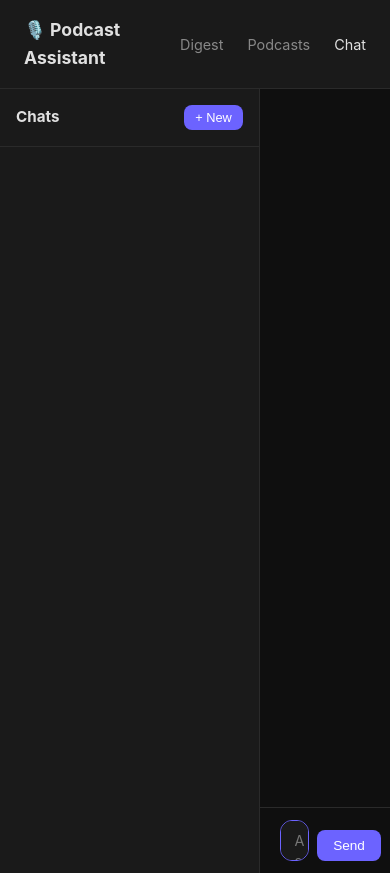
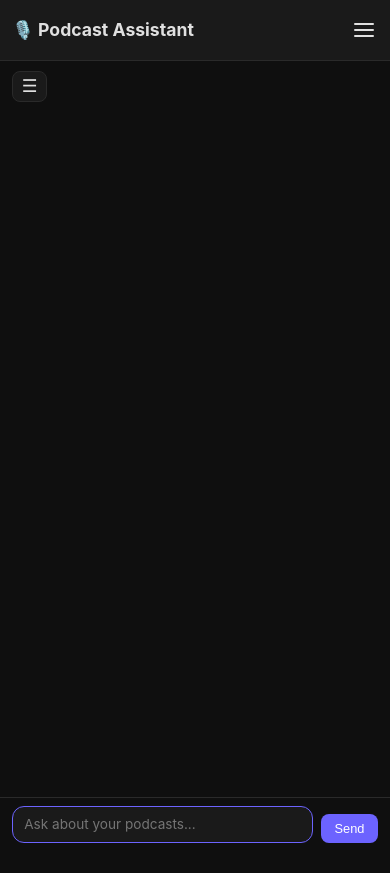
Before and after one commit to guptaShourya/AI-Podcast-assistant, a FastAPI app: page /ui/chat in a window 390 px wide. After the commit the page ends 843 px from the top, so only its background shows below. Run offline with FastAPI, Linux system fonts and the light colour scheme; data that the repository does not hold is empty; parts of the project's set-up code (start-up, migrations or seed data) failed here and were passed over.

Commit message:
feat: implement mobile sidebar toggle and enhance chat layout responsiveness

```diff
--- a/app/ui/static/chat.js
+++ b/app/ui/static/chat.js
@@ -3,6 +3,13 @@
 let currentConversationId = null;
 let currentObjective = null;
 let isStreaming = false;
+
+// ── Sidebar toggle (mobile) ─────────────────────────────────
+
+function toggleSidebar() {
+  document.getElementById("sidebar").classList.toggle("open");
+  document.getElementById("sidebar-backdrop").classList.toggle("open");
+}
 
 // ── Sidebar ──────────────────────────────────────────────────
 
@@ -48,6 +55,11 @@ async function loadConversations() {
 async function loadConversation(id) {
   currentConversationId = id;
   history.replaceState(null, "", "/ui/chat/" + id);
+
+  // Close sidebar on mobile
+  document.getElementById("sidebar").classList.remove("open");
+  document.getElementById("sidebar-backdrop").classList.remove("open");
+
   await loadConversations(); // refresh active state
 
   // Load messages
@@ -260,11 +272,14 @@ function renderMarkdown(text) {
     return 'class="md-score md-score-' + cls + '" data-score="' + s + '"';
   });
   // Colorize relevance badges
-  html = html.replace(/class="md-relevance" data-score="(\d+)"/g, function (_, s) {
-    const n = parseInt(s);
-    const cls = n >= 7 ? "high" : n >= 4 ? "mid" : "low";
-    return 'class="md-relevance md-rel-' + cls + '" data-score="' + s + '"';
-  });
+  html = html.replace(
+    /class="md-relevance" data-score="(\d+)"/g,
+    function (_, s) {
+      const n = parseInt(s);
+      const cls = n >= 7 ? "high" : n >= 4 ? "mid" : "low";
+      return 'class="md-relevance md-rel-' + cls + '" data-score="' + s + '"';
+    },
+  );
 
   return "<p>" + html + "</p>";
 }
--- a/app/ui/static/style.css
+++ b/app/ui/static/style.css
@@ -637,9 +637,18 @@ h1 {
   flex-shrink: 0;
 }
 
-.md-score-high { background: rgba(52, 211, 153, 0.15); color: var(--green); }
-.md-score-mid  { background: rgba(251, 191, 36, 0.15); color: var(--yellow); }
-.md-score-low  { background: rgba(248, 113, 113, 0.15); color: var(--red); }
+.md-score-high {
+  background: rgba(52, 211, 153, 0.15);
+  color: var(--green);
+}
+.md-score-mid {
+  background: rgba(251, 191, 36, 0.15);
+  color: var(--yellow);
+}
+.md-score-low {
+  background: rgba(248, 113, 113, 0.15);
+  color: var(--red);
+}
 
 /* ── Relevance badge ─────────────────────── */
 
@@ -661,9 +670,18 @@ h1 {
   font-size: 0.68rem;
 }
 
-.md-rel-high { background: rgba(52, 211, 153, 0.12); color: var(--green); }
-.md-rel-mid  { background: rgba(251, 191, 36, 0.12); color: var(--yellow); }
-.md-rel-low  { background: rgba(248, 113, 113, 0.12); color: var(--red); }
+.md-rel-high {
+  background: rgba(52, 211, 153, 0.12);
+  color: var(--green);
+}
+.md-rel-mid {
+  background: rgba(251, 191, 36, 0.12);
+  color: var(--yellow);
+}
+.md-rel-low {
+  background: rgba(248, 113, 113, 0.12);
+  color: var(--red);
+}
 
 .msg-bubble strong {
   color: var(--text);
@@ -770,3 +788,295 @@ h1 {
 .modal textarea:focus {
   border-color: var(--accent);
 }
+
+/* ── Hamburger Toggle (hidden on desktop) ── */
+
+.nav-toggle {
+  display: none;
+  flex-direction: column;
+  gap: 4px;
+  background: none;
+  border: none;
+  cursor: pointer;
+  padding: 4px;
+}
+
+.nav-toggle span {
+  display: block;
+  width: 20px;
+  height: 2px;
+  background: var(--text);
+  border-radius: 1px;
+  transition: transform 0.2s, opacity 0.2s;
+}
+
+/* ── Sidebar Toggle (mobile chat) ────────── */
+
+.sidebar-toggle {
+  display: none;
+  position: absolute;
+  top: 0.6rem;
+  left: 0.75rem;
+  background: var(--surface);
+  border: 1px solid var(--border);
+  color: var(--text);
+  font-size: 1.1rem;
+  border-radius: 0.5rem;
+  padding: 0.25rem 0.55rem;
+  cursor: pointer;
+  z-index: 5;
+}
+
+.sidebar-backdrop {
+  display: none;
+}
+
+/* ── Responsive: Tablet ≤ 768px ──────────── */
+
+@media (max-width: 768px) {
+  .container {
+    padding: 0 1rem;
+  }
+
+  /* ── Nav hamburger ── */
+  .nav-toggle {
+    display: flex;
+    margin-left: auto;
+  }
+
+  nav .container {
+    flex-wrap: wrap;
+    gap: 0;
+  }
+
+  nav .links {
+    display: none;
+    width: 100%;
+    flex-direction: column;
+    gap: 0;
+    padding-top: 0.75rem;
+  }
+
+  nav.open .links {
+    display: flex;
+  }
+
+  nav .links a {
+    padding: 0.5rem 0;
+    font-size: 1rem;
+    border-bottom: 1px solid var(--border);
+  }
+
+  nav .links a:last-child {
+    border-bottom: none;
+  }
+
+  /* ── Chat sidebar overlay ── */
+  .sidebar-toggle {
+    display: block;
+  }
+
+  .chat-layout {
+    position: relative;
+  }
+
+  .chat-sidebar {
+    position: fixed;
+    top: 0;
+    left: 0;
+    bottom: 0;
+    z-index: 50;
+    transform: translateX(-100%);
+    transition: transform 0.25s ease;
+    width: 280px;
+    min-width: 280px;
+  }
+
+  .chat-sidebar.open {
+    transform: translateX(0);
+  }
+
+  .sidebar-backdrop {
+    display: none;
+    position: fixed;
+    inset: 0;
+    background: rgba(0, 0, 0, 0.5);
+    z-index: 40;
+  }
+
+  .sidebar-backdrop.open {
+    display: block;
+  }
+
+  /* ── Chat messages full width ── */
+  .msg-user {
+    max-width: 85%;
+  }
+
+  .msg-assistant {
+    max-width: 100%;
+  }
+
+  .chat-messages {
+    padding: 1rem;
+  }
+
+  .chat-input-area {
+    padding: 0.5rem 0.75rem;
+  }
+
+  /* ── Podcast items stack ── */
+  .podcast-item {
+    flex-direction: column;
+    align-items: flex-start;
+    gap: 0.75rem;
+  }
+
+  .podcast-item .info {
+    width: 100%;
+  }
+
+  /* ── Episode detail meta wrap ── */
+  .meta {
+    gap: 0.5rem;
+  }
+
+  /* ── Digest cards ── */
+  .card {
+    padding: 1rem;
+  }
+
+  .card-header {
+    gap: 0.75rem;
+  }
+
+  h1 {
+    font-size: 1.3rem;
+  }
+
+  main {
+    padding: 1.5rem 0 3rem;
+  }
+}
+
+/* ── Responsive: Phone ≤ 480px ───────────── */
+
+@media (max-width: 480px) {
+  .container {
+    padding: 0 0.75rem;
+  }
+
+  h1 {
+    font-size: 1.15rem;
+  }
+
+  .subtitle {
+    font-size: 0.82rem;
+    margin-bottom: 1.5rem;
+  }
+
+  main {
+    padding: 1rem 0 2rem;
+  }
+
+  /* ── Cards compact ── */
+  .card {
+    padding: 0.85rem;
+    border-radius: 0.6rem;
+  }
+
+  .card p {
+    font-size: 0.82rem;
+  }
+
+  .card-header .info h3 {
+    font-size: 0.9rem;
+  }
+
+  .score {
+    width: 2.2rem;
+    height: 2.2rem;
+    font-size: 0.85rem;
+  }
+
+  .topic-tag {
+    font-size: 0.7rem;
+    padding: 0.15rem 0.5rem;
+  }
+
+  /* ── Buttons ── */
+  .btn {
+    padding: 0.45rem 0.85rem;
+    font-size: 0.8rem;
+  }
+
+  /* ── Add form stack ── */
+  .add-form {
+    flex-direction: column;
+    gap: 0.5rem;
+  }
+
+  .add-form input {
+    width: 100%;
+  }
+
+  /* ── Chat ── */
+  .chat-layout {
+    height: calc(100vh - 54px);
+    margin: -1rem -0.75rem -2rem;
+  }
+
+  .chat-messages {
+    padding: 0.75rem;
+  }
+
+  .msg-bubble {
+    padding: 0.65rem 0.9rem;
+    font-size: 0.85rem;
+  }
+
+  .msg-bubble .md-quote {
+    padding: 0.5rem 0.65rem;
+    font-size: 0.82rem;
+  }
+
+  .msg-bubble .md-score {
+    min-width: 1.7rem;
+    height: 1.3rem;
+    font-size: 0.72rem;
+  }
+
+  .md-relevance {
+    font-size: 0.68rem;
+    padding: 0.05rem 0.4rem;
+  }
+
+  .chat-objective {
+    padding: 0.4rem 0.75rem;
+    padding-left: 2.75rem;
+    font-size: 0.75rem;
+  }
+
+  .chat-input-row textarea {
+    font-size: 0.85rem;
+    padding: 0.5rem 0.7rem;
+  }
+
+  /* ── Transcript ── */
+  .transcript {
+    font-size: 0.8rem;
+    padding: 0.75rem;
+    max-height: 300px;
+  }
+
+  /* ── Episode detail ── */
+  .section h2 {
+    font-size: 1rem;
+  }
+
+  /* ── Modal full width ── */
+  .modal {
+    width: 95%;
+    padding: 1.25rem;
+  }
+}
--- a/app/ui/templates/base.html
+++ b/app/ui/templates/base.html
@@ -10,6 +10,9 @@
     <nav>
       <div class="container">
         <span class="logo">🎙️ Podcast Assistant</span>
+        <button class="nav-toggle" onclick="this.closest('nav').classList.toggle('open')" aria-label="Menu">
+          <span></span><span></span><span></span>
+        </button>
         <div class="links">
           <a href="/ui" class="{% if active == 'digest' %}active{% endif %}"
             >Digest</a
--- a/app/ui/templates/chat.html
+++ b/app/ui/templates/chat.html
@@ -1,6 +1,9 @@
 {% extends "base.html" %} {% block title %}Chat — Podcast Assistant{% endblock
 %} {% block content %}
 <div class="chat-layout">
+  <!-- Sidebar backdrop (mobile) -->
+  <div class="sidebar-backdrop" id="sidebar-backdrop" onclick="toggleSidebar()"></div>
+
   <!-- Sidebar -->
   <aside class="chat-sidebar" id="sidebar">
     <div class="sidebar-header">
@@ -14,6 +17,7 @@
 
   <!-- Main chat area -->
   <div class="chat-main">
+    <button class="sidebar-toggle" id="sidebar-toggle" onclick="toggleSidebar()" aria-label="Toggle sidebar">☰</button>
     <!-- Objective banner -->
     <div class="chat-objective" id="objective-banner" style="display: none">
       <span class="objective-label">Objective:</span>
```
